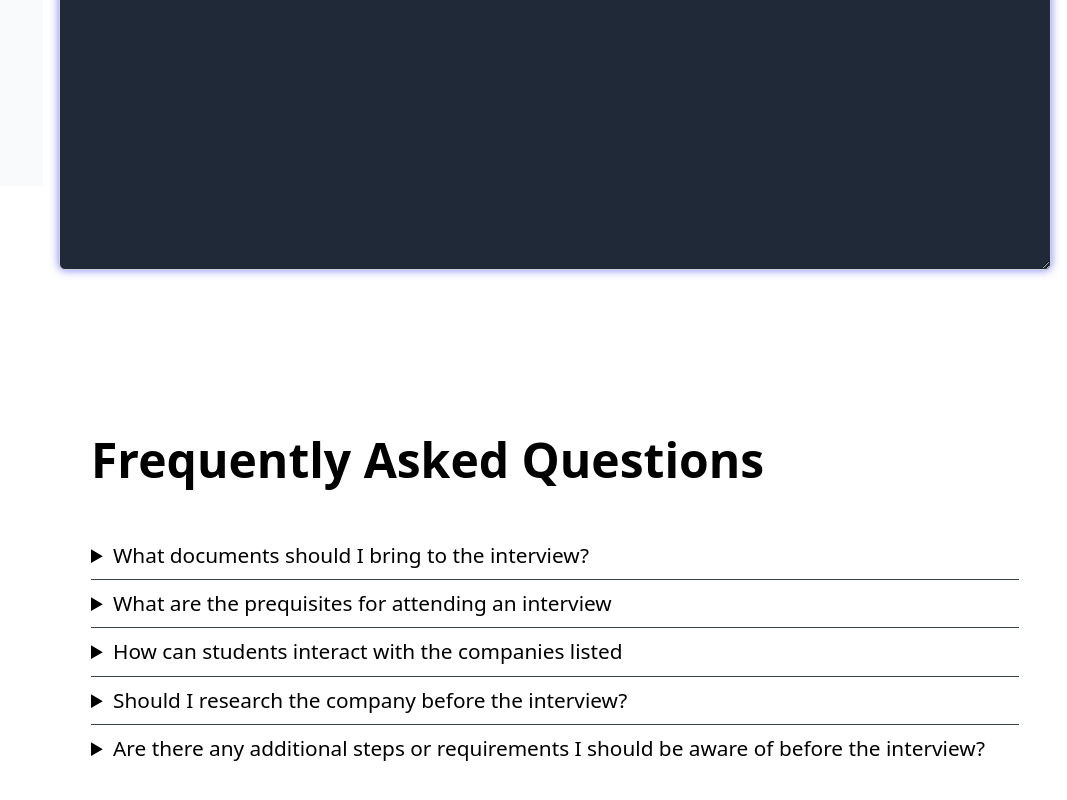
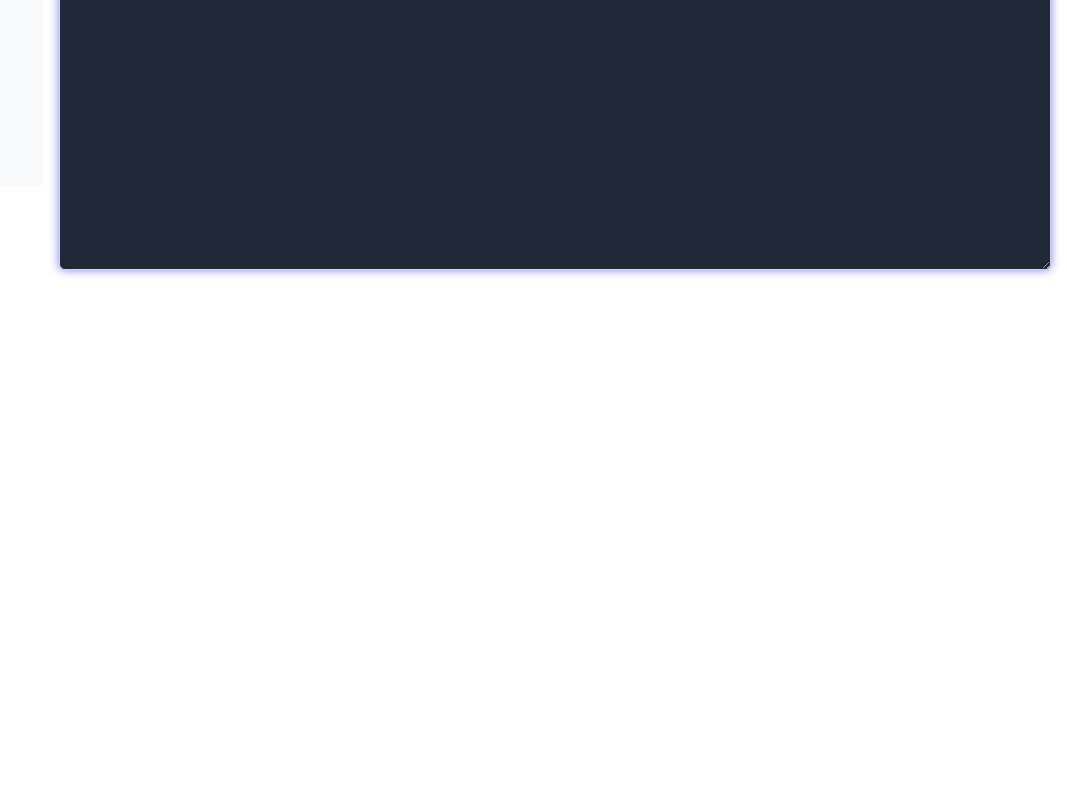
Before and after one commit to Brewing-JavaScript/GITS-CampusConnect, a React (Vite) app: page /query in a window 1280 px wide. Shown: the part 614-1414 px from the top of the page, without its empty margins (213-1280 px from the left). After the commit the page ends 906 px from the top, so only its background shows below. Built offline with nearby package versions, Linux system fonts and the light colour scheme.

Commit message:
text-to-speech

```diff
--- a/src/StudentPortal/Query/Query.jsx
+++ b/src/StudentPortal/Query/Query.jsx
@@ -1,4 +1,4 @@
-import React, { useState } from "react";
+import React, { useState, useRef } from "react";
 import Navbar from "../Navbar/Navbar";
 import { useNavigate } from "react-router-dom";
 import api from "../../Api/Api";
@@ -7,7 +7,8 @@ import toast from "react-hot-toast";
 const Query = () => {
   const [query, setQuery] = useState("");
   const [chatHistory, setChatHistory] = useState([]);
-  const [ans, setAns] = useState([]);
+  const [ans, setAns] = useState("");
+  const synthRef = useRef(window.speechSynthesis);
 
   const handleQueryChange = (e) => {
     setQuery(e.target.value);
@@ -34,13 +35,18 @@ const Query = () => {
 
   const askAlumni = () => {
     navigate("/alumni");
-    // const response = "This is a response from an alumni.";
-    // setChatHistory([...chatHistory, { text: response, from: 'alumni' }]);
   };
 
   const askAI = (query) => {
     const response = "This is a response from AI for query: " + query;
     setChatHistory([...chatHistory, { text: response, from: "AI" }]);
+  };
+
+  const speakResponse = () => {
+    if (ans) {
+      const utterance = new SpeechSynthesisUtterance(ans);
+      synthRef.current.speak(utterance);
+    }
   };
 
   return (
@@ -75,27 +81,6 @@ const Query = () => {
             Ask AI
           </button>
         </div>
-        {/* <div className="relative">
-          <button onClick={() => { setAns('') }} className="btn absolute right-1 top-6 right-4">clear</button>
-          <textarea placeholder="ai ans" value={ans} className="w-full h-[70vh] mt-4"></textarea>
-        </div>
-        */}
-
-        {/* <div className="relative">
-          <button
-            onClick={() => {
-              setAns("");
-            }}
-            className="btn absolute top-6 right-4 bg-blue-500 text-white px-3 py-1 rounded-md shadow-md hover:bg-blue-600 transition duration-300 ease-in-out"
-          >
-            Clear
-          </button>
-          <textarea
-            placeholder="AI response"
-            value={ans}
-            className="w-full h-[70vh] mt-4 p-4 border border-gray-300 rounded-md focus:outline-none focus:ring-2 focus:ring-blue-500 focus:border-transparent"
-          ></textarea>
-        </div> */}
 
         <div className="relative">
           <button
@@ -106,6 +91,12 @@ const Query = () => {
           >
             Clear
           </button>
+          <button
+            onClick={speakResponse}
+            className="btn absolute right-20 top-6 bg-green-500 text-white px-3 py-1 rounded-md shadow-md hover:bg-green-600 transition duration-300 ease-in-out"
+          >
+            Speak
+          </button>
           <textarea
             placeholder="AI response"
             value={ans}
@@ -113,113 +104,9 @@ const Query = () => {
             style={{ boxShadow: "0 0 10px rgba(0, 0, 255, 0.5)" }}
           ></textarea>
         </div>
-
-        <section
-          className=" text-gray-100 py-32 min-h-screen"
-          style={{ color: "black" }}
-        >
-          <div className="container flex flex-col justify-center p-4 mx-auto md:p-8">
-            <h2 className="mb-12 text-4xl font-bold leadiF sm:text-5xl">
-              Frequently Asked Questions
-            </h2>
-            <div className="flex flex-col divide-y divide-gray-700">
-              <details style={{ fontSize: "1.3rem" }}>
-                <summary className="py-2 outline-none cursor-pointer focus:underline">
-                  What documents should I bring to the interview?
-                </summary>
-                <div className="px-4 pb-4">
-                  <p>
-                    You can easily place an order on our website by browsing our
-                    product catalog, selecting the items you want, and adding
-                    them to your cart. Then, proceed to checkout, where you can
-                    provide your shipping and payment information to complete
-                    the order.
-                  </p>
-                </div>
-              </details>
-              <details style={{ fontSize: "1.3rem" }}>
-                <summary className="py-2 outline-none cursor-pointer focus:underline">
-                  What are the prequisites for attending an interview
-                </summary>
-                <div className="px-4 pb-4">
-                  <p>
-                    We accept various payment methods, including credit cards,
-                    debit cards, net banking, and mobile wallet payments. You
-                    can choose the payment option that is most convenient for
-                    you during the checkout process.
-                  </p>
-                </div>
-              </details>
-              <details style={{ fontSize: "1.3rem" }}>
-                <summary className="py-2 outline-none cursor-pointer focus:underline">
-                  How can students interact with the companies listed{" "}
-                </summary>
-                <div className="px-4 pb-4">
-                  <p>
-                    Shipping times may vary depending on your location and the
-                    shipping method chosen. Typically, orders are processed
-                    within 1-2 business days, and delivery can take 3-7 business
-                    days within India. You will receive a tracking notification
-                    once your order is shipped.
-                  </p>
-                </div>
-              </details>
-              <details style={{ fontSize: "1.3rem" }}>
-                <summary className="py-2 outline-none cursor-pointer focus:underline">
-                  Should I research the company before the interview?
-                </summary>
-                <div className="px-4 pb-4">
-                  <p>
-                    Yes, we have a hassle-free return policy. If you are not
-                    satisfied with your purchase, you can initiate a return
-                    within 30 days of receiving the product. Please contact our
-                    customer support at{" "}
-                    <a href="" className="underline">
-                      example@gmail.com
-                    </a>{" "}
-                    for assistance.
-                  </p>
-                </div>
-              </details>
-              <details style={{ fontSize: "1.3rem" }}>
-                <summary className="py-2 outline-none cursor-pointer focus:underline">
-                  Are there any additional steps or requirements I should be
-                  aware of before the interview?
-                </summary>
-                <div className="px-4 pb-4">
-                  <p>
-                    Currently, we only provide shipping services within India.
-                    However, we may consider expanding our shipping options to
-                    international locations in the future. Please stay updated
-                    with our website for any changes in shipping destinations.
-                  </p>
-                </div>
-              </details>
-            </div>
-          </div>
-        </section>
       </div>
     </>
   );
 };
 
-const Accordion = ({ title, children, color }) => {
-  const [isOpen, setIsOpen] = useState(false);
-
-  return (
-    <div
-      className={`border border-blue-300 rounded-lg overflow-hidden ${color} shadow-md transition duration-300 mb-4`}
-    >
-      <div
-        className="flex justify-between items-center cursor-pointer"
-        onClick={() => setIsOpen(!isOpen)}
-      >
-        <h3 className="text-lg font-semibold py-3 px-4">{title}</h3>
-        <span className="text-blue-500 px-4">{isOpen ? "-" : "+"}</span>
-      </div>
-      {isOpen && <div className="px-4 py-2">{children}</div>}
-    </div>
-  );
-};
-
 export default Query;
```
Also changed, not shown: 1 other file (tests, documents, lock files or other folders).
